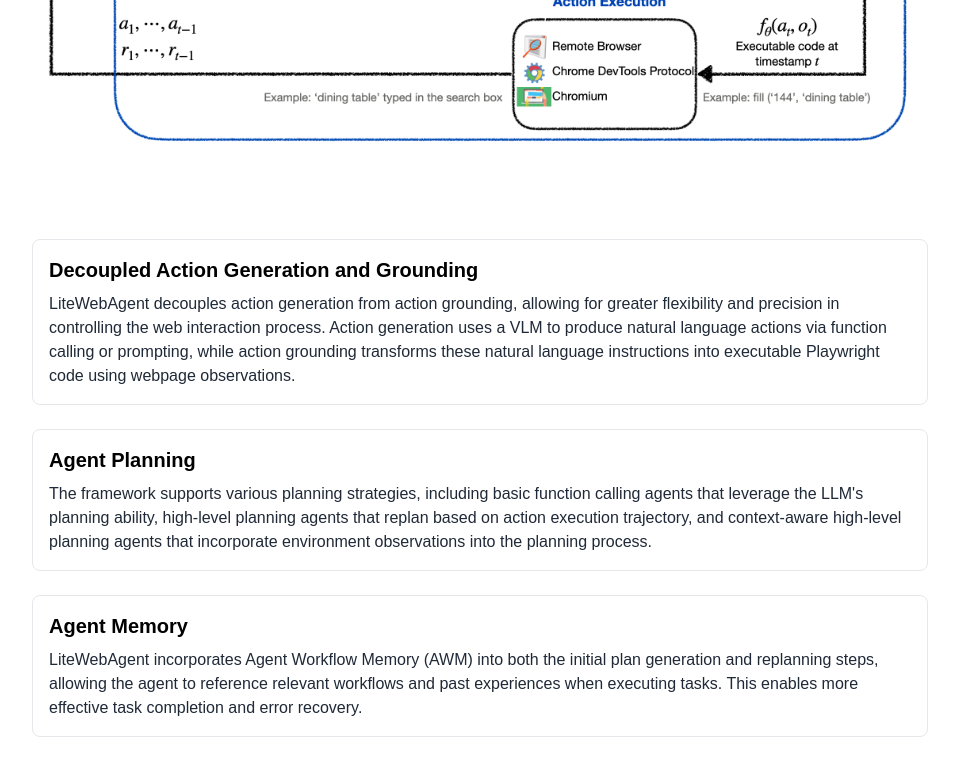
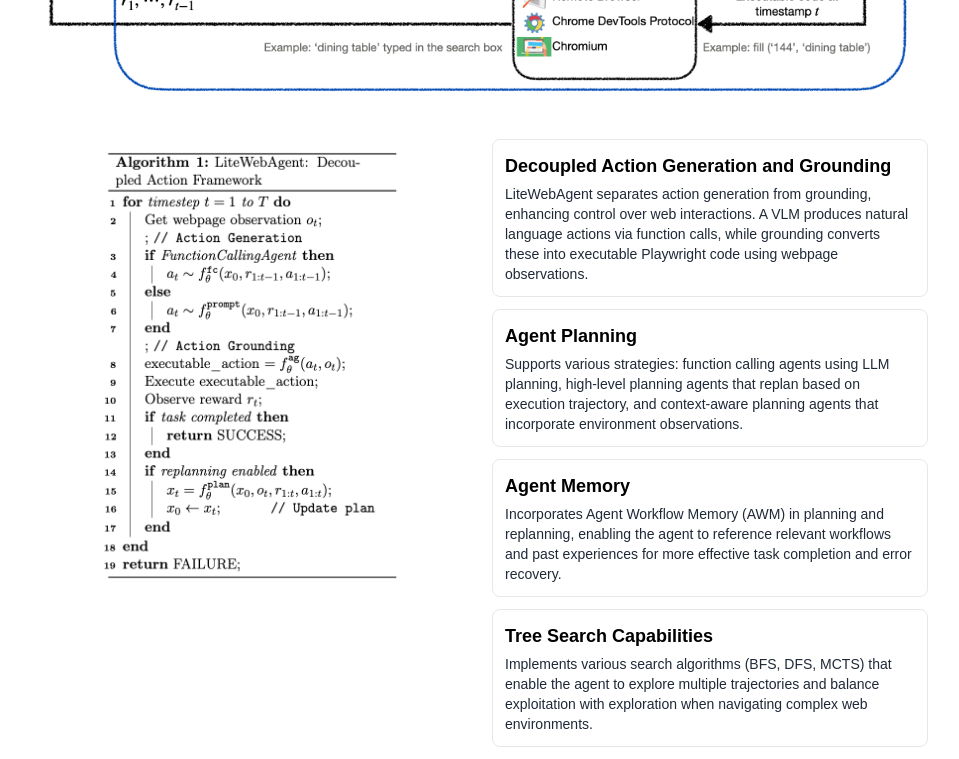
Before and after one commit to PathOnAIOrg/PathOnAI.org, a Next.js app in the folder website-app/: page /projects/litewebagent in a window 1280 px wide. Shown: the part 4000-4759 px from the top of the page, without its empty margins (160-1119 px from the left). Built offline with nearby package versions, Linux system fonts and the light colour scheme; no server answers.

Commit message:
update litewebagent project page

```diff
--- a/website-app/pages/projects/litewebagent.tsx
+++ b/website-app/pages/projects/litewebagent.tsx
@@ -188,10 +188,10 @@ const LiteWebAgent: NextPage = () => {
         </div>
       </section>
 
-      {/* Agent Framework */}
       <section className="container max-w-4xl mx-auto mb-12">
         <h2 className="text-2xl font-bold mb-4 text-black dark:text-white border-b pb-2">Agent Framework</h2>
-        <div className="relative w-full h-[500px] mb-6">
+
+        <div className="relative w-full h-[400px] mb-6">
             <Image
             src="/images/projects/litewebagent/agent_workflow.png"
             alt="LiteWebAgent Agent Workflow"
@@ -199,44 +199,57 @@ const LiteWebAgent: NextPage = () => {
             className="object-contain"
             />
         </div>
-        <div className="space-y-6">
-          <div className="p-4 border border-gray-200 dark:border-gray-700 rounded-lg">
-            <h3 className="text-xl font-semibold mb-2 text-black dark:text-white">Decoupled Action Generation and Grounding</h3>
-            <p className="text-gray-800 dark:text-gray-200">
-              LiteWebAgent decouples action generation from action grounding, allowing for greater flexibility
-              and precision in controlling the web interaction process. Action generation uses a VLM to produce
-              natural language actions via function calling or prompting, while action grounding transforms
-              these natural language instructions into executable Playwright code using webpage observations.
+
+        <div className="flex flex-col md:flex-row gap-6 mb-6">
+            {/* Left side - Algorithm image */}
+            <div className="md:w-1/2">
+            <div className="relative w-full h-[450px]">
+                <Image
+                src="/images/projects/litewebagent/algorithm.png"
+                alt="LiteWebAgent Agent Workflow Algorithm"
+                fill
+                className="object-contain"
+                />
+            </div>
+            </div>
+
+            {/* Right side - Text descriptions */}
+            <div className="md:w-1/2 space-y-3">
+            <div className="p-3 border border-gray-200 dark:border-gray-700 rounded-lg">
+                <h3 className="text-lg font-semibold mb-1 text-black dark:text-white">Decoupled Action Generation and Grounding</h3>
+                <p className="text-sm text-gray-800 dark:text-gray-200">
+                LiteWebAgent separates action generation from grounding, enhancing control over web interactions.
+                A VLM produces natural language actions via function calls, while grounding converts these into
+                executable Playwright code using webpage observations.
                 </p>
             </div>
 
-          <div className="p-4 border border-gray-200 dark:border-gray-700 rounded-lg">
-            <h3 className="text-xl font-semibold mb-2 text-black dark:text-white">Agent Planning</h3>
-            <p className="text-gray-800 dark:text-gray-200">
-              The framework supports various planning strategies, including basic function calling agents
-              that leverage the LLM&apos;s planning ability, high-level planning agents that replan based on
-              action execution trajectory, and context-aware high-level planning agents that incorporate
-              environment observations into the planning process.
+            <div className="p-3 border border-gray-200 dark:border-gray-700 rounded-lg">
+                <h3 className="text-lg font-semibold mb-1 text-black dark:text-white">Agent Planning</h3>
+                <p className="text-sm text-gray-800 dark:text-gray-200">
+                Supports various strategies: function calling agents using LLM planning, high-level planning
+                agents that replan based on execution trajectory, and context-aware planning agents that
+                incorporate environment observations.
                 </p>
             </div>
 
-          <div className="p-4 border border-gray-200 dark:border-gray-700 rounded-lg">
-            <h3 className="text-xl font-semibold mb-2 text-black dark:text-white">Agent Memory</h3>
-            <p className="text-gray-800 dark:text-gray-200">
-              LiteWebAgent incorporates Agent Workflow Memory (AWM) into both the initial plan generation
-              and replanning steps, allowing the agent to reference relevant workflows and past experiences
-              when executing tasks. This enables more effective task completion and error recovery.
+            <div className="p-3 border border-gray-200 dark:border-gray-700 rounded-lg">
+                <h3 className="text-lg font-semibold mb-1 text-black dark:text-white">Agent Memory</h3>
+                <p className="text-sm text-gray-800 dark:text-gray-200">
+                Incorporates Agent Workflow Memory (AWM) in planning and replanning, enabling the agent
+                to reference relevant workflows and past experiences for more effective task completion
+                and error recovery.
                 </p>
             </div>
 
-          <div className="p-4 border border-gray-200 dark:border-gray-700 rounded-lg">
-            <h3 className="text-xl font-semibold mb-2 text-black dark:text-white">Tree Search Capabilities</h3>
-            <p className="text-gray-800 dark:text-gray-200">
-              The framework includes implementations of various search algorithms, including Breadth-First
-              Search (BFS), Depth-First Search (DFS), and Monte Carlo Tree Search (MCTS). These algorithms
-              enable the agent to explore multiple trajectories and balance exploitation with exploration
-              when navigating complex web environments.
+            <div className="p-3 border border-gray-200 dark:border-gray-700 rounded-lg">
+                <h3 className="text-lg font-semibold mb-1 text-black dark:text-white">Tree Search Capabilities</h3>
+                <p className="text-sm text-gray-800 dark:text-gray-200">
+                Implements various search algorithms (BFS, DFS, MCTS) that enable the agent to explore
+                multiple trajectories and balance exploitation with exploration when navigating complex
+                web environments.
                 </p>
+            </div>
             </div>
         </div>
         </section>
```
Lines whose indentation alone changed are shown as unchanged.
